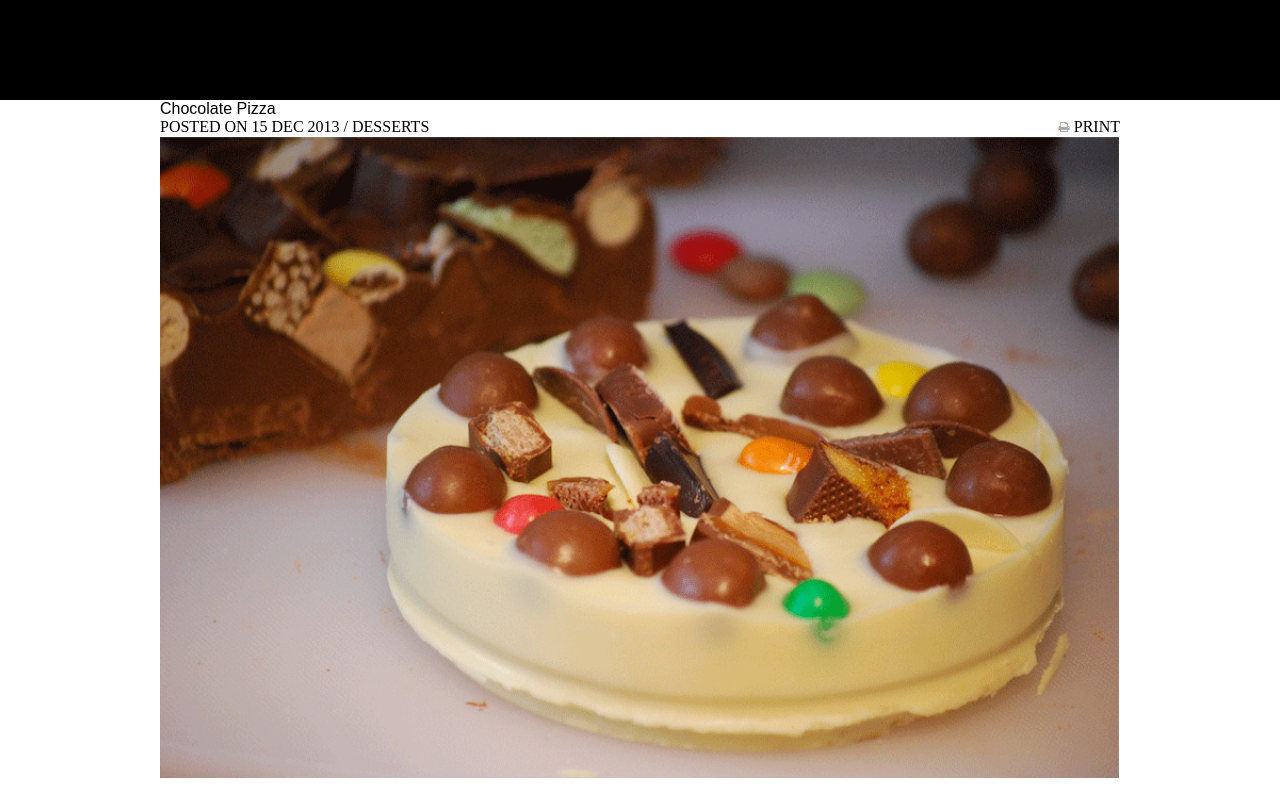
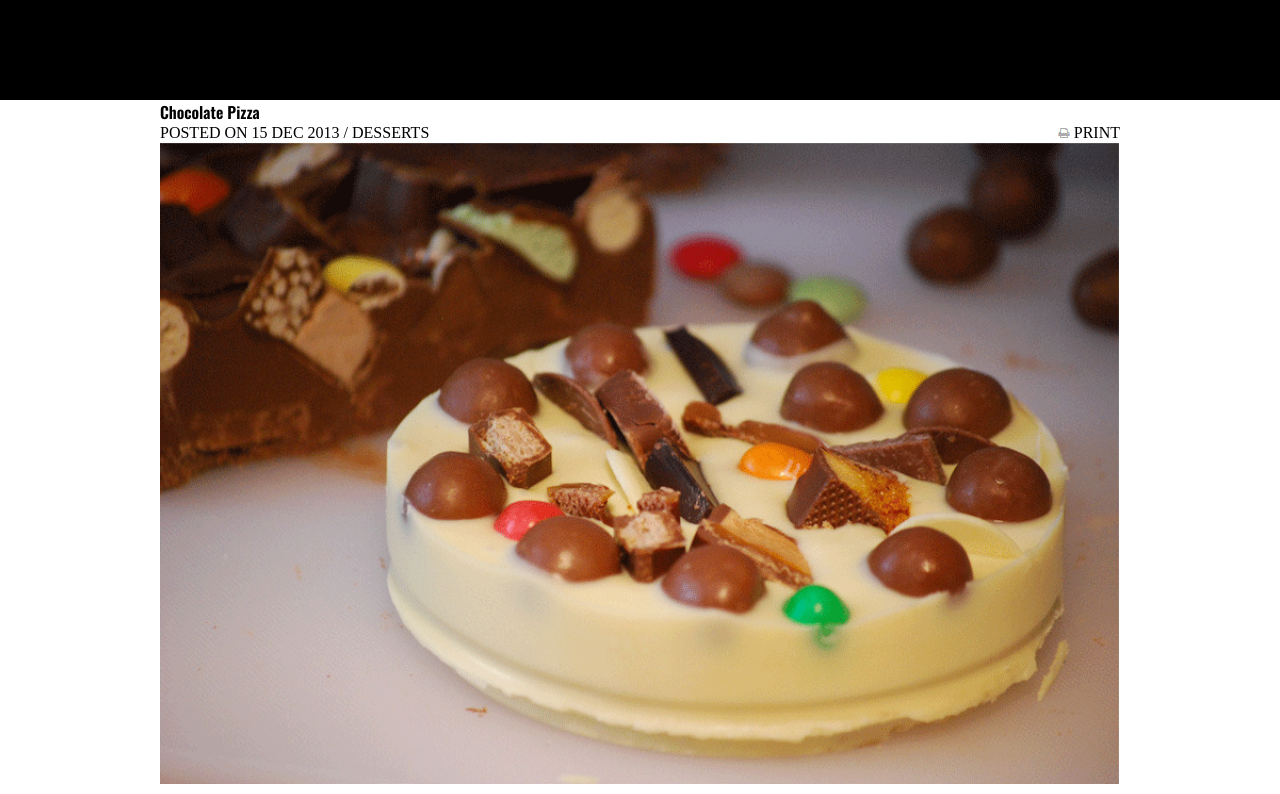
Before and after one commit to MuckT/chocolate-pizza, a plain HTML site: page index.html in a window 1280 px wide. Shown: the top 794 px of the page. Drawn offline with nearby package versions, Linux system fonts and the light colour scheme.

Commit message:
added google fonts

```diff
--- a/index.html
+++ b/index.html
@@ -10,6 +10,15 @@
   <meta name="viewport" content="width=device-width, initial-scale=1">
   <link rel="stylesheet" href="css/reset.css">
   <link rel="stylesheet" href="css/styles.css">
+  <link rel="preconnect" href="https://fonts.gstatic.com">
+  <link rel="preconnect" href="https://fonts.gstatic.com">
+  <link href="https://fonts.googleapis.com/css2?family=Oswald:wght@600&display=swap" rel="stylesheet">
+  <link rel="preconnect" href="https://fonts.gstatic.com">
+  <link href="https://fonts.googleapis.com/css2?family=Patrick+Hand&display=swap" rel="stylesheet">
+  <link rel="preconnect" href="https://fonts.gstatic.com">
+  <link href="https://fonts.googleapis.com/css2?family=Noto+Serif&display=swap" rel="stylesheet">
+
+
 </head>
 
 <body>
```
